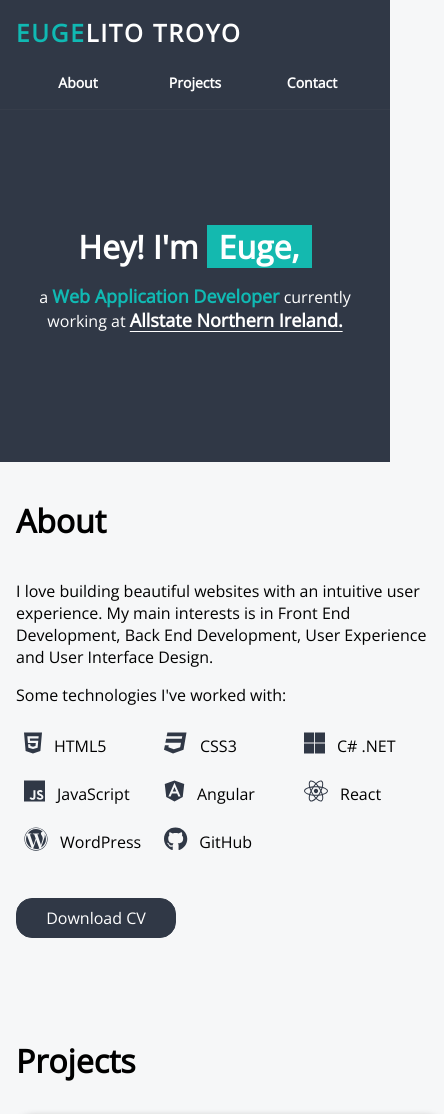
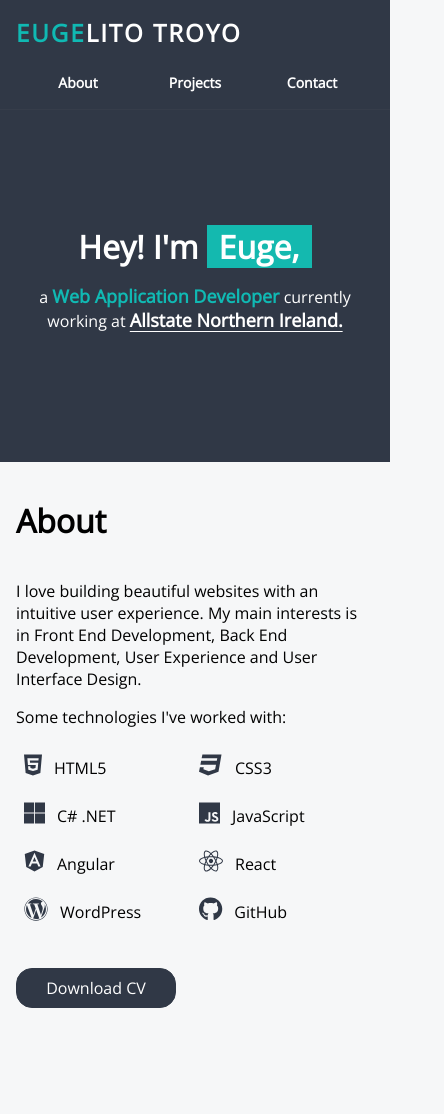
Before and after one commit to eugelito/eugelito, a React (Create React App) app: page / in a window 390 px wide. Shown: the top 1114 px of the page, 444 px wide, since content can reach past the window. Built offline with nearby package versions, Linux system fonts and the light colour scheme; grey boxes are pictures that could not be loaded.

Commit message:
1fr width mobile lg size

```diff
--- a/src/components/About.scss
+++ b/src/components/About.scss
@@ -34,9 +34,9 @@ ul.content-technologies {
   }
 }
 
-@media only screen and (max-width: 375px) {
+@media only screen and (max-width: 425px) {
   ul.content-technologies {
-    display: block;
+    grid-template-columns: repeat(2, 1fr);
   }
 }
 
```
